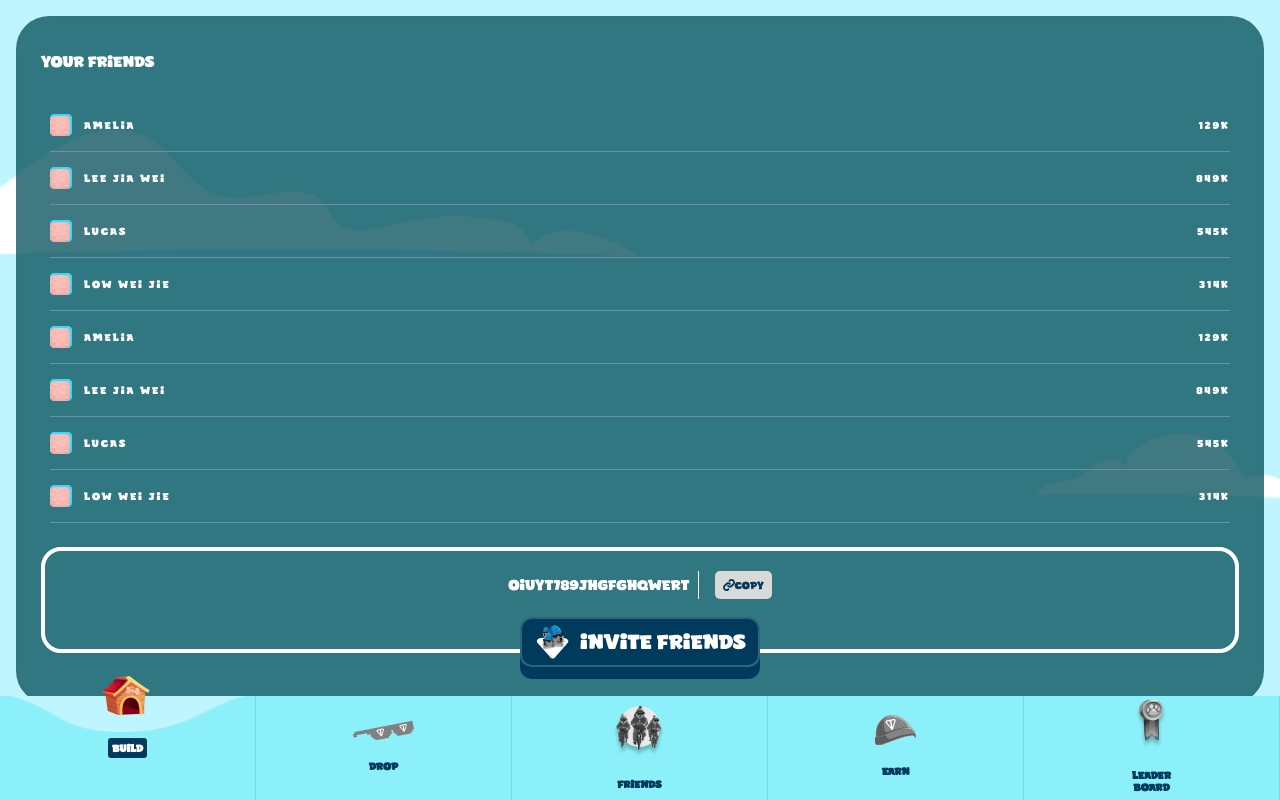
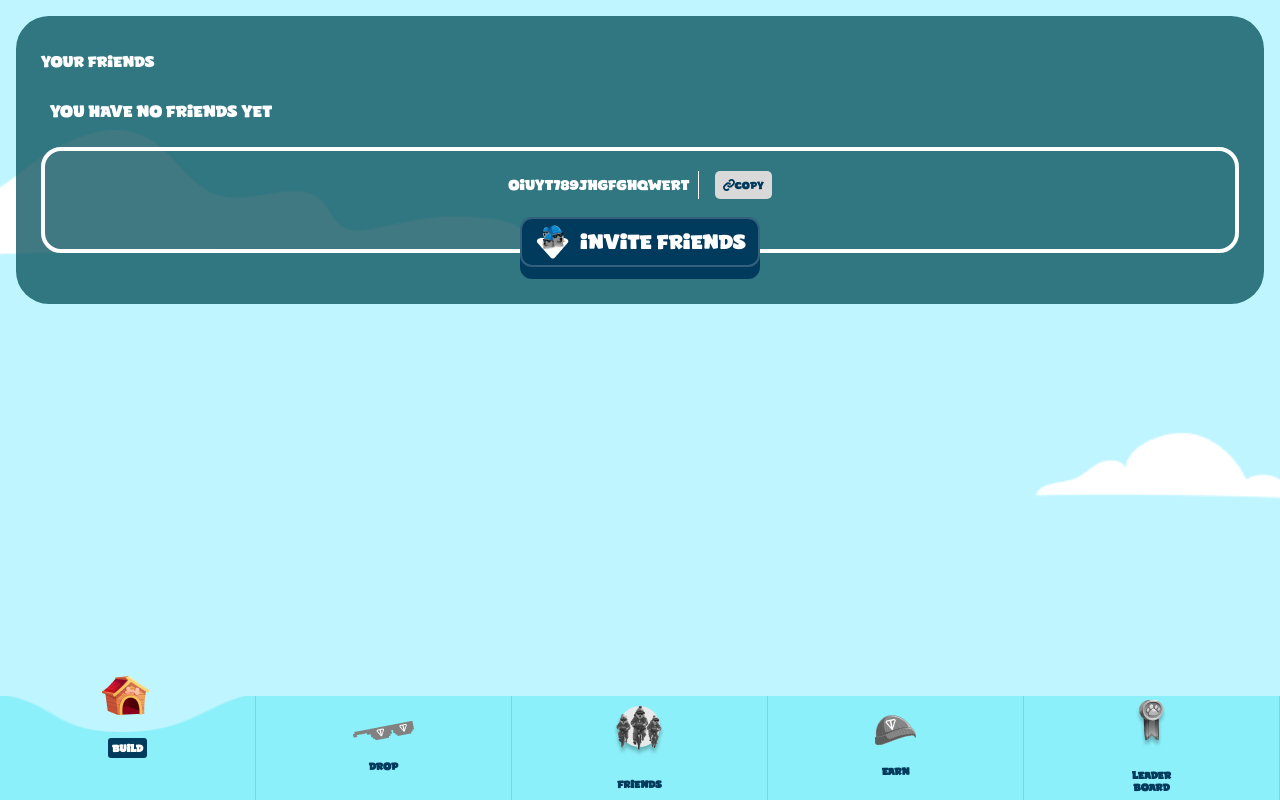
Before and after one commit to DanijelTodorov/DTCMiniApp, a React (Vite) app: page /friends in a window 1280 px wide. Built offline with nearby package versions, Linux system fonts and the light colour scheme; a web font is replaced by a local one.

Commit message:
update
update

```diff
--- a/src/pages/Friends.tsx
+++ b/src/pages/Friends.tsx
@@ -1,48 +1,49 @@
 import { CubeButton } from "../components/CubeButton";
 
 export const Friends = () => {
-  const friends = [
-    {
-      avatar: "images/avatar.png",
-      name: "Amelia",
-      score: "129K",
-    },
-    {
-      avatar: "images/avatar.png",
-      name: "Lee Jia Wei",
-      score: "849k",
-    },
-    {
-      avatar: "images/avatar.png",
-      name: "Lucas",
-      score: "545k",
-    },
-    {
-      avatar: "images/avatar.png",
-      name: "Low Wei Jie",
-      score: "314k",
-    },
-    {
-      avatar: "images/avatar.png",
-      name: "Amelia",
-      score: "129K",
-    },
-    {
-      avatar: "images/avatar.png",
-      name: "Lee Jia Wei",
-      score: "849k",
-    },
-    {
-      avatar: "images/avatar.png",
-      name: "Lucas",
-      score: "545k",
-    },
-    {
-      avatar: "images/avatar.png",
-      name: "Low Wei Jie",
-      score: "314k",
-    },
-  ];
+  // const friends = [
+  //   {
+  //     avatar: "images/avatar.png",
+  //     name: "Amelia",
+  //     score: "129K",
+  //   },
+  //   {
+  //     avatar: "images/avatar.png",
+  //     name: "Lee Jia Wei",
+  //     score: "849k",
+  //   },
+  //   {
+  //     avatar: "images/avatar.png",
+  //     name: "Lucas",
+  //     score: "545k",
+  //   },
+  //   {
+  //     avatar: "images/avatar.png",
+  //     name: "Low Wei Jie",
+  //     score: "314k",
+  //   },
+  //   {
+  //     avatar: "images/avatar.png",
+  //     name: "Amelia",
+  //     score: "129K",
+  //   },
+  //   {
+  //     avatar: "images/avatar.png",
+  //     name: "Lee Jia Wei",
+  //     score: "849k",
+  //   },
+  //   {
+  //     avatar: "images/avatar.png",
+  //     name: "Lucas",
+  //     score: "545k",
+  //   },
+  //   {
+  //     avatar: "images/avatar.png",
+  //     name: "Low Wei Jie",
+  //     score: "314k",
+  //   },
+  // ];
+  const friends: any[] = [];
   return (
     <div className="page overflow-x-hidden overflow-y-scroll">
       <img src="images/DTC-bg.png" className="absolute w-full pt-[130px]"></img>
@@ -51,6 +52,7 @@ export const Friends = () => {
           YOUR FRiENDS
         </span>
         <div className="px-[9px] flex flex-col">
+          {friends.length == 0 ? <span>YOU HAVE NO FRIENDS YET</span> : <></>}
           {friends.map((item, index) => (
             <div
               className="flex justify-between items-center py-3 border-b-[1px] border-b-[#6990A7]"
```
